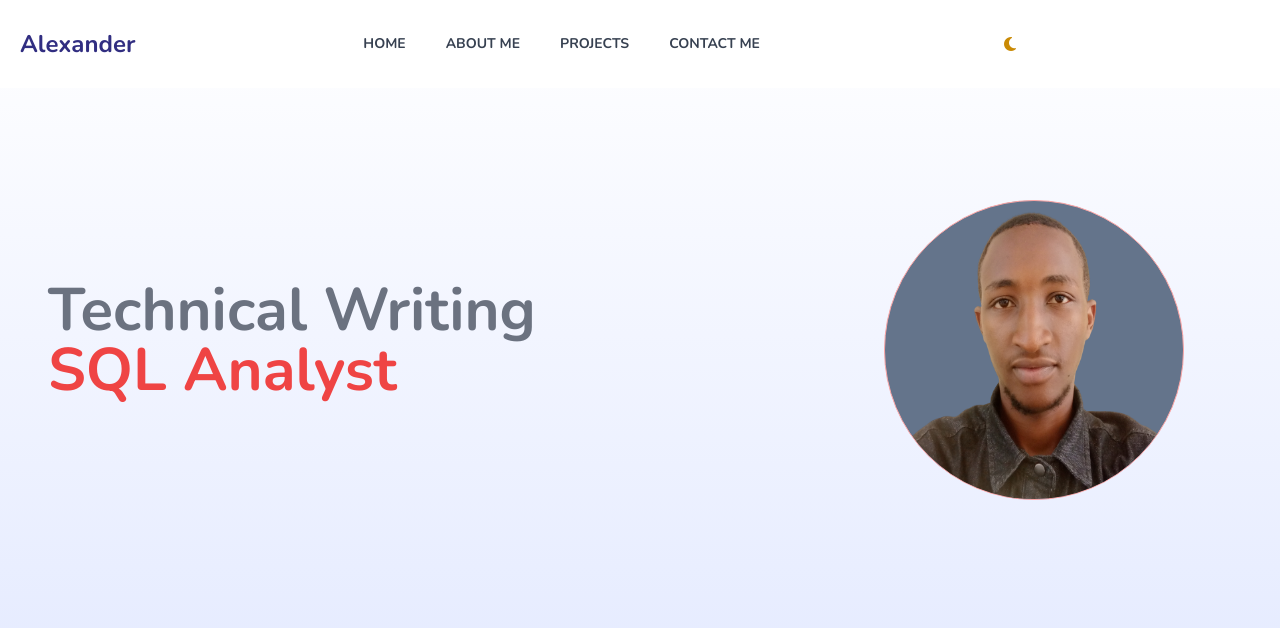
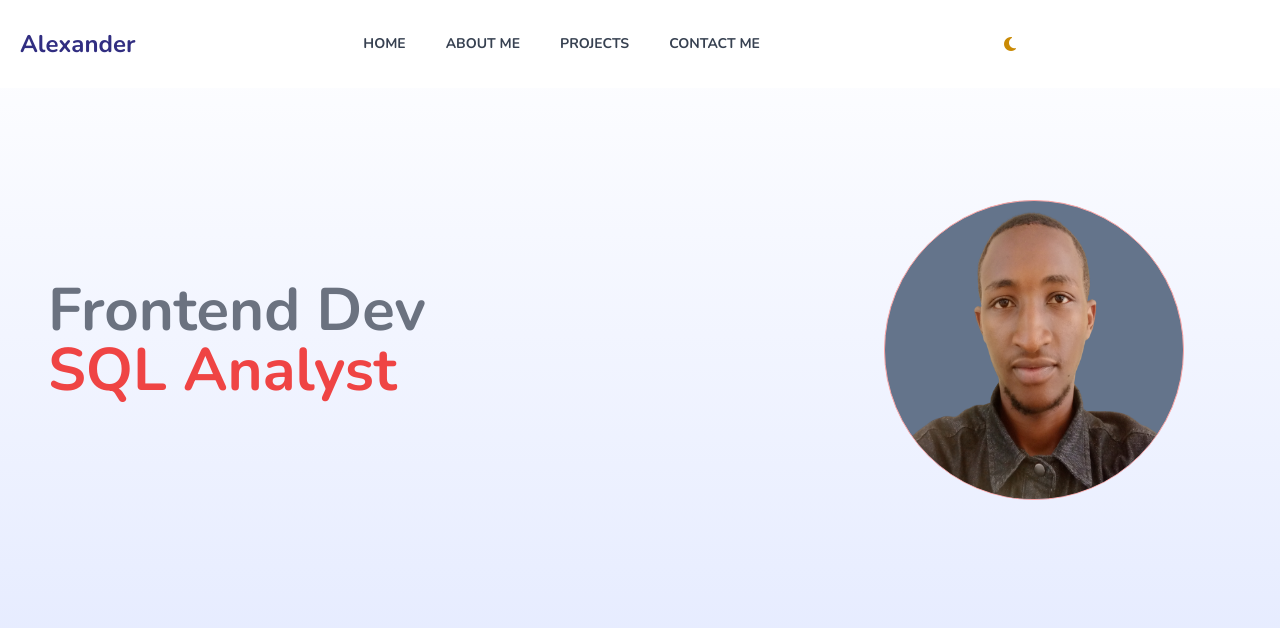
Before and after one commit to Alekiie/My-Portfolio, a website: page index.html in a window 1280 px wide. Shown: the top 628 px of the page. Drawn offline with nearby package versions, Linux system fonts and the light colour scheme.

Commit message:
Text change

```diff
--- a/index.html
+++ b/index.html
@@ -64,7 +64,7 @@
     <!--Animated text-->
     <div
         class="absolute right-0 left-0 text-center md:left-12 md:right-0 md:text-left top-[280px] text-xl sm:text-4xl md:text-6xl font-bold">
-        <span class="text-gray-500">Technical Writing</span>
+        <span class="text-gray-500">Frontend Dev</span>
         <p id="text" class="text-red-500"></p>
     </div>
 
```
